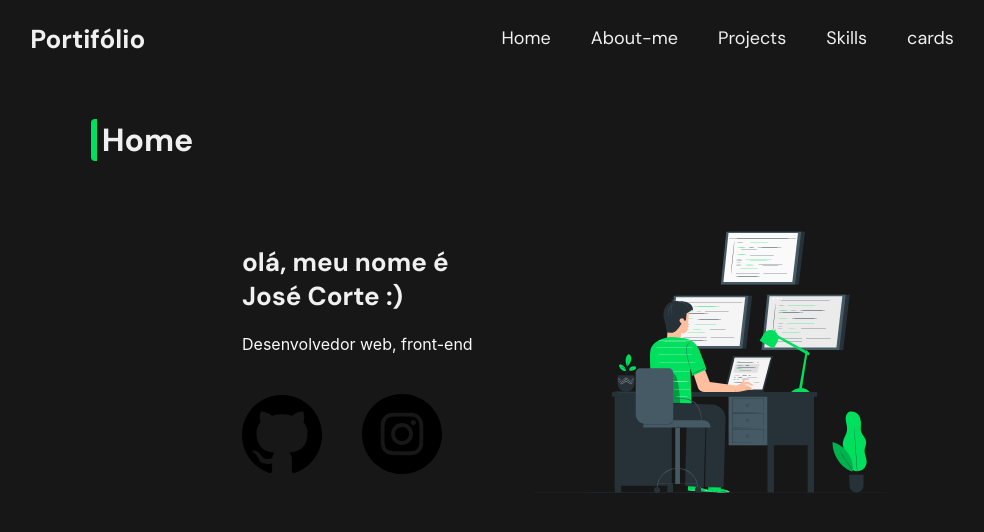
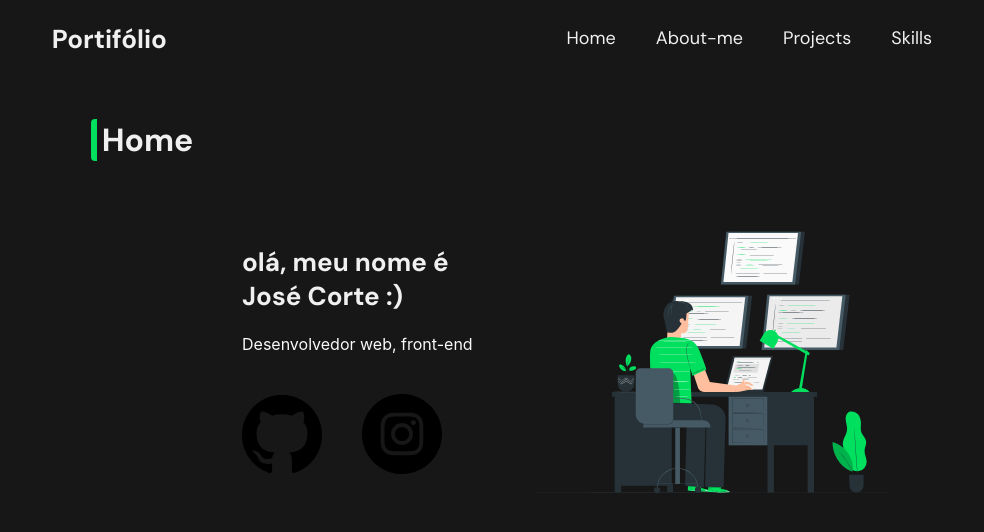
Before and after one commit to joseCorte-exe/portifolio, a React (Create React App) app: page / in a window 1280 px wide. Shown: the top 532 px of the page, without its empty margins (128-1112 px from the left). Built offline with nearby package versions, Linux system fonts and the light colour scheme.

Commit message:
:art: changing routte[3~s

```diff
--- a/src/App.js
+++ b/src/App.js
@@ -20,7 +20,7 @@ function App() {
           <Route path="/" exact component={Home}/>
           <Route path="/about" component={About}/>
           <Route path="/skills" component={Skills}/>
-          <Route path="/card" component={Card}/>
+          <Route path="/projects" component={Card}/>
         </Switch>
       </Router>
     </div>
--- a/src/components/header/index.jsx
+++ b/src/components/header/index.jsx
@@ -25,9 +25,9 @@ export default function Header() {
                     Skills
                 </Link>
 
-                <Link to="/card" className="link primary">
+                {/* <Link to="/card" className="link primary">
                     cards
-                </Link>
+                </Link> */}
 {/*
                 <Link to="/contact" className="link white-f0">
                     Contact
--- a/src/pages/projects/index.jsx
+++ b/src/pages/projects/index.jsx
@@ -1,9 +1,10 @@
 import React from 'react'
+import Card from '../../components/card'
 
 export default function Projects() {
     return (
         <div>
-
+            <Card />
         </div>
     )
 }
```
